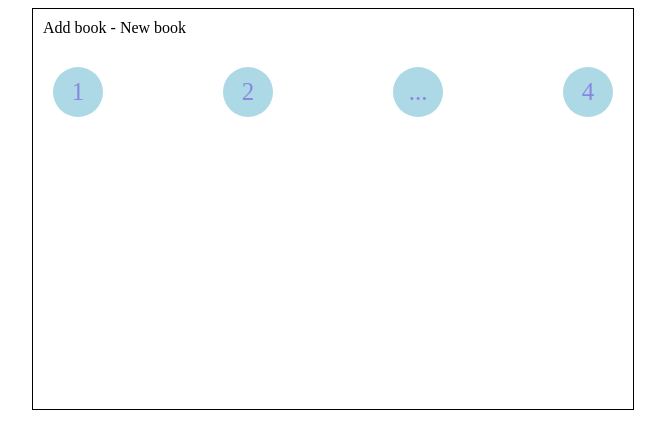
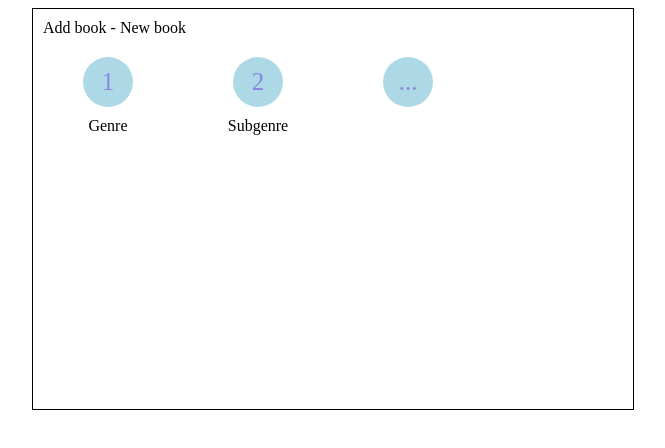
Before and after one commit to lemibbdk/library, an Angular app: page / in a window 1280 px wide. Shown: the top 448 px of the page, without its empty margins (307-972 px from the left). Built offline with nearby package versions, Linux system fonts and the light colour scheme.

Commit message:
add step model, display init steps

```diff
--- a/src/app/app.component.html
+++ b/src/app/app.component.html
@@ -4,20 +4,15 @@
   </div>
 
   <div class="form-container__stepper">
-    <div class="form-container__stepper__step">
-      1
-    </div>
-
-    <div class="form-container__stepper__step">
-      2
-    </div>
-
-    <div class="form-container__stepper__step">
-      ...
-    </div>
-
-    <div class="form-container__stepper__step">
-      4
+    <div class="form-container__stepper__step"
+         *ngFor="let step of steps"
+    >
+      <div class="form-container__stepper__step__number">
+        {{ step.step ? step.step : '...' }}
+      </div>
+      <div class="form-container__stepper__step__label">
+        {{ step.label }}
+      </div>
     </div>
   </div>
 
--- a/src/app/app.component.scss
+++ b/src/app/app.component.scss
@@ -13,12 +13,17 @@
   &__stepper {
     width: 100%;
     display: flex;
-    justify-content: space-between;
 
     &__step {
+      display: flex;
+      flex-direction: column;
+      align-items: center;
+      width: 25%;
+
+      &__number {
         width: 50px;
         height: 50px;
-      margin: 20px;
+        margin: 10px 20px;
         display: flex;
         justify-content: center;
         align-items: center;
@@ -29,3 +34,4 @@
       }
     }
   }
+}
--- a/src/app/app.component.ts
+++ b/src/app/app.component.ts
@@ -2,6 +2,7 @@ import { Component, OnInit } from '@angular/core';
 import { FormControl, FormGroup } from '@angular/forms';
 import { LibraryService } from './services/library.service';
 import { GenreModel } from './models/genre.model';
+import { StepModel } from './models/step.model';
 
 @Component({
   selector: 'app-root',
@@ -11,6 +12,7 @@ import { GenreModel } from './models/genre.model';
 export class AppComponent implements OnInit {
   public bookForm: FormGroup;
   public genres?: GenreModel[];
+  public steps: StepModel[];
 
   constructor(
     private _libraryService: LibraryService,
@@ -18,7 +20,22 @@ export class AppComponent implements OnInit {
     this.bookForm = new FormGroup({
       genre: new FormControl(''),
       subgenre: new FormControl(''),
-    })
+    });
+
+    this.steps = [
+      {
+        step: 1,
+        label: 'Genre',
+      },
+      {
+        step: 2,
+        label: 'Subgenre',
+      },
+      {
+        step: null,
+        label: '',
+      },
+    ]
   }
 
   ngOnInit(): void {
--- /dev/null
+++ b/src/app/models/step.model.ts
@@ -0,0 +1,4 @@
+export interface StepModel {
+  step: number | null;
+  label: string;
+}
```
Lines whose indentation alone changed are shown as unchanged.
